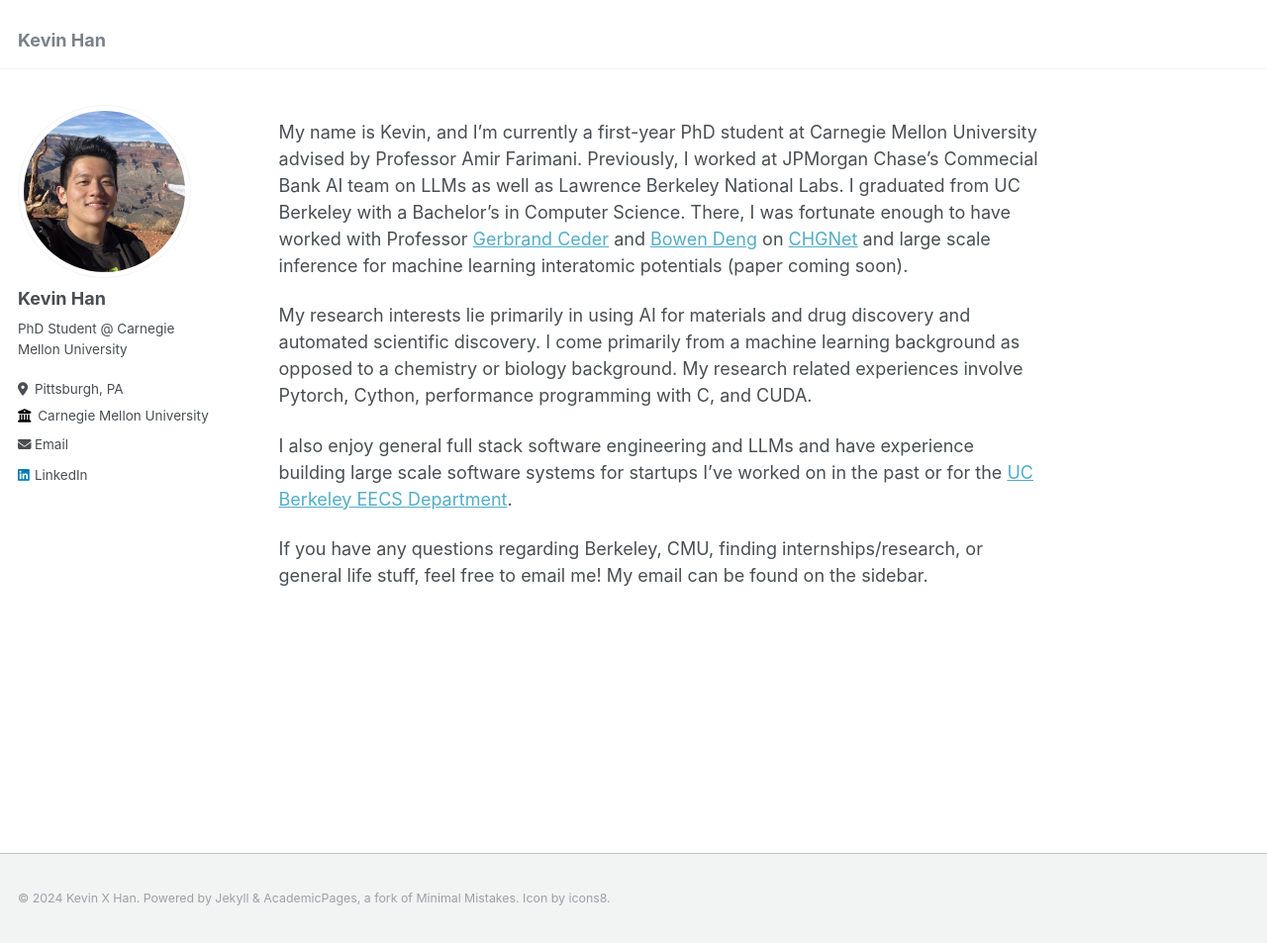
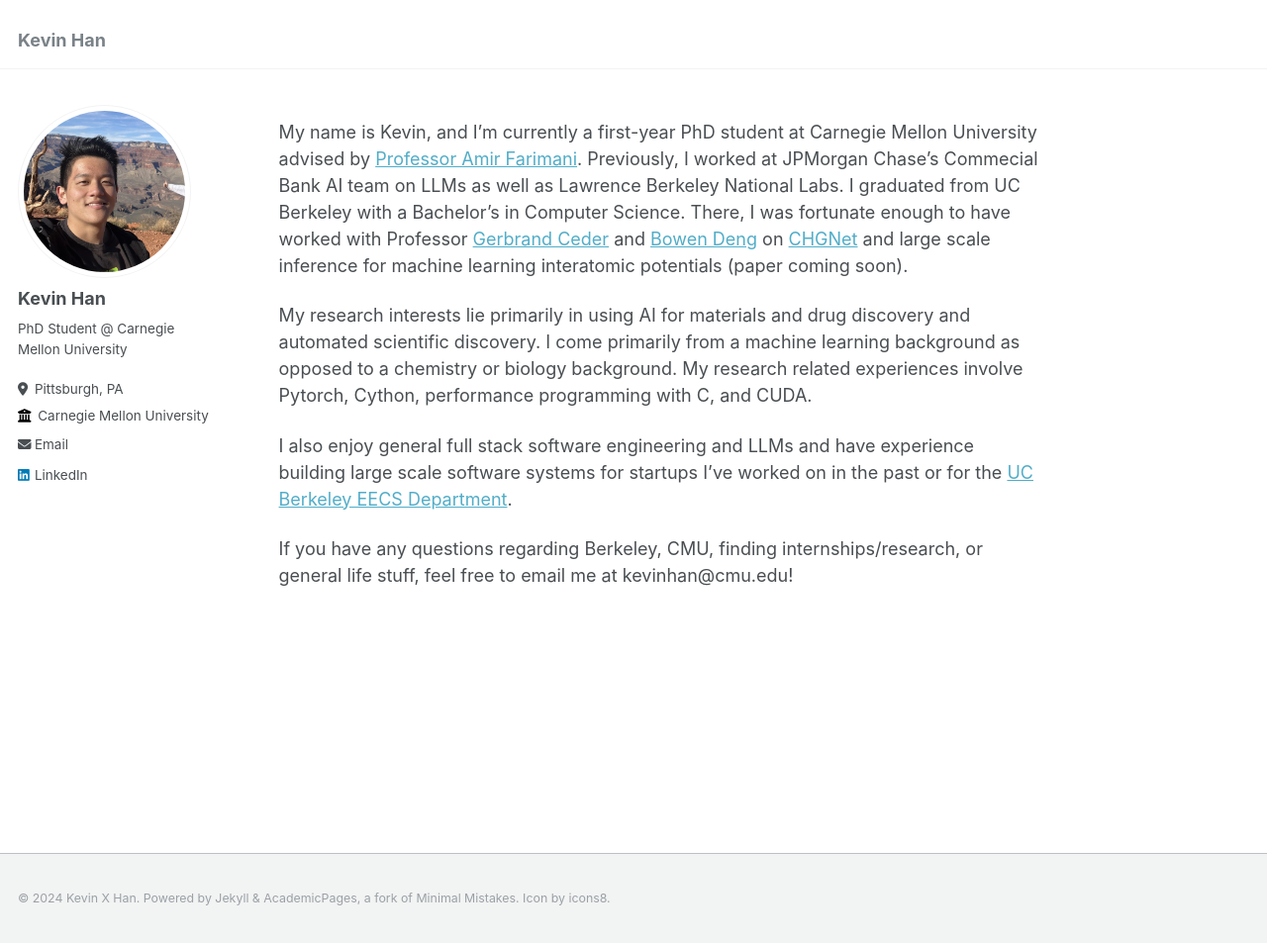
Before and after one commit to AegisIK/AegisIK.github.io, a Jekyll site: the page built from _pages/about.md, in a window 1280 px wide and 953 px high. Shown: the whole window at 99% size. Built offline with Jekyll 4.4.1, drawn with Linux system fonts in a browser that asks for light colours.

Commit message:
Links and email

```diff
--- a/_pages/about.md
+++ b/_pages/about.md
@@ -7,10 +7,10 @@ redirect_from:
   - /about.html
 ---
 
-My name is Kevin, and I'm currently a first-year PhD student at Carnegie Mellon University advised by Professor Amir Farimani. Previously, I worked at JPMorgan Chase's Commecial Bank AI team on LLMs as well as Lawrence Berkeley National Labs. I graduated from UC Berkeley with a Bachelor's in Computer Science. There, I was fortunate enough to have worked with Professor [Gerbrand Ceder](https://ceder.berkeley.edu/) and [Bowen Deng](https://www.linkedin.com/in/bowen-deng-16390b264) on [CHGNet](https://www.nature.com/articles/s42256-023-00716-3) and large scale inference for machine learning interatomic potentials (paper coming soon).
+My name is Kevin, and I'm currently a first-year PhD student at Carnegie Mellon University advised by [Professor Amir Farimani](https://sites.google.com/view/barati). Previously, I worked at JPMorgan Chase's Commecial Bank AI team on LLMs as well as Lawrence Berkeley National Labs. I graduated from UC Berkeley with a Bachelor's in Computer Science. There, I was fortunate enough to have worked with Professor [Gerbrand Ceder](https://ceder.berkeley.edu/) and [Bowen Deng](https://www.linkedin.com/in/bowen-deng-16390b264) on [CHGNet](https://www.nature.com/articles/s42256-023-00716-3) and large scale inference for machine learning interatomic potentials (paper coming soon).
 
 My research interests lie primarily in using AI for materials and drug discovery and automated scientific discovery. I come primarily from a machine learning background as opposed to a chemistry or biology background. My research related experiences involve Pytorch, Cython, performance programming with C, and CUDA.
 
 I also enjoy general full stack software engineering and LLMs and have experience building large scale software systems for startups I've worked on in the past or for the [UC Berkeley EECS Department](https://eecs.berkeley.edu/).
 
-If you have any questions regarding Berkeley, CMU, finding internships/research, or general life stuff, feel free to email me! My email can be found on the sidebar.
+If you have any questions regarding Berkeley, CMU, finding internships/research, or general life stuff, feel free to email me at kevinhan@cmu.edu!
```
